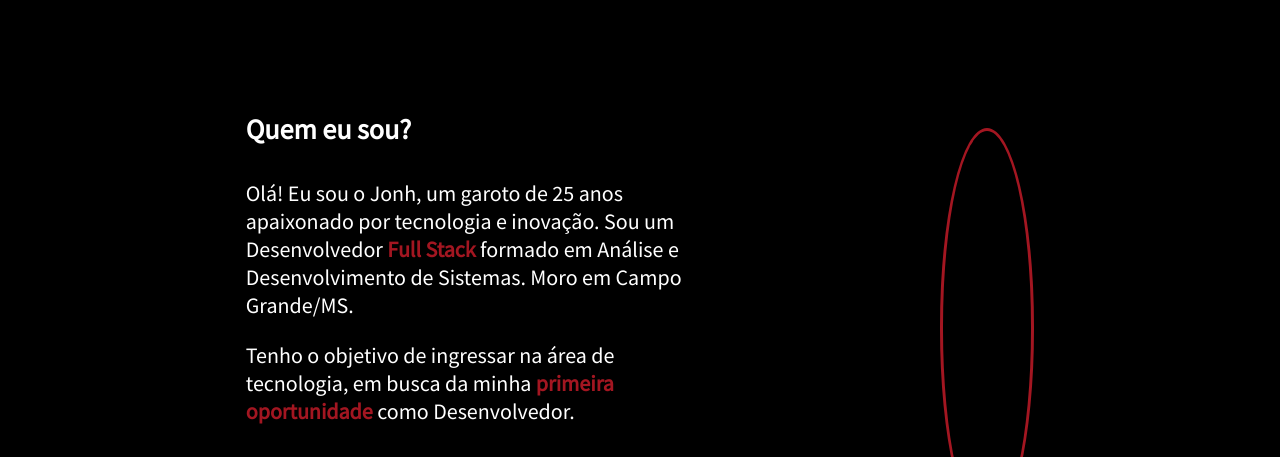
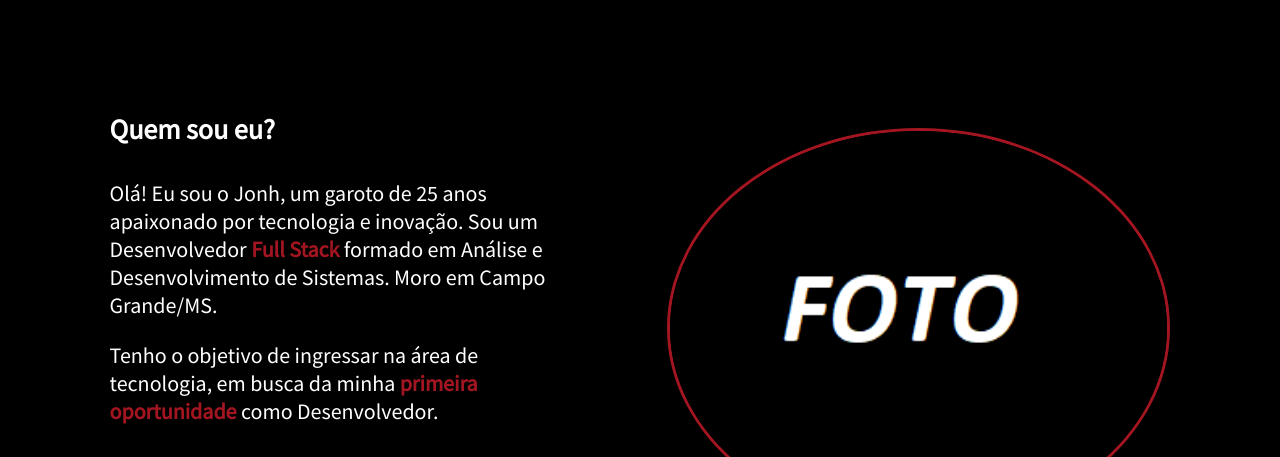
Before and after one commit to jonhmuller/Portfolio, a plain HTML site: page index.html in a window 1280 px wide. Shown: the part 990-1447 px from the top of the page. Drawn offline with nearby package versions, Linux system fonts and the light colour scheme.

Commit message:
addPhotos

```diff
--- a/assets/css/style.css
+++ b/assets/css/style.css
@@ -49,7 +49,7 @@ header {
     width: 100%;
     background-color: #000;
     border-bottom: #A31621 1px solid;
-    position: fixed;
+    position:fixed;
     z-index: 1000;
 }
 
@@ -58,6 +58,7 @@ header {
     align-items: center;
     justify-content: center;
     cursor: default;
+
 }
 
 .logo-icon {
--- a/index.html
+++ b/index.html
@@ -41,7 +41,6 @@
                 <a onclick="closeMenu()" href="#certification">CERTIFICADOS</a>
             </div>
         </nav>
-
         <div class="logo-container">
             <div class="logo-icon">
                 <p class="logo"><img src="./assets/img/icon.png" alt="" srcset="" width="50px" height="50px"></p>
@@ -96,7 +95,7 @@
 
         <div class="about-container">
             <div class="about-info">
-                <h2>Quem eu sou?</h2>
+                <h2>Quem sou eu?</h2>
                 <p>Olá! Eu sou o Jonh, um garoto de 25 anos apaixonado por tecnologia e inovação. Sou um Desenvolvedor
                     <strong>Full Stack</strong> formado em Análise e Desenvolvimento de Sistemas.
                     Moro em Campo Grande/MS.
@@ -109,7 +108,7 @@
 
             </div>
             <div class="about-photo">
-                <img src="" alt="minha foto">
+                <img src="./assets/img/foto.png" alt="minha foto">
             </div>
         </div>
     </section>
@@ -222,14 +221,14 @@
 
         <div class="certified-container">
             <div class="certified-mimic">
-                <img class="certified-img img-center" src="./assets/img/certificado_ingles.PNG"
+                <img class="certified-img img-center" src="./assets/img/foto.png"
                     alt="certificado de ingles">
             </div>
             <div class="certified-mimic">
-                <img class="certified-img" src="./assets/img/certificado_front-end.PNG" alt="certificado de front-end">
+                <img class="certified-img" src="./assets/img/foto.png" alt="certificado de front-end">
             </div>
             <div class="certified-mimic">
-                <img class="certified-img" src="./assets/img/certificado_db.PNG" alt="certificado de database">
+                <img class="certified-img" src="./assets/img/foto.png" alt="certificado de database">
             </div>
         </div>
     </section>
```
Also changed, not shown: assets/img/foto.png (added).
